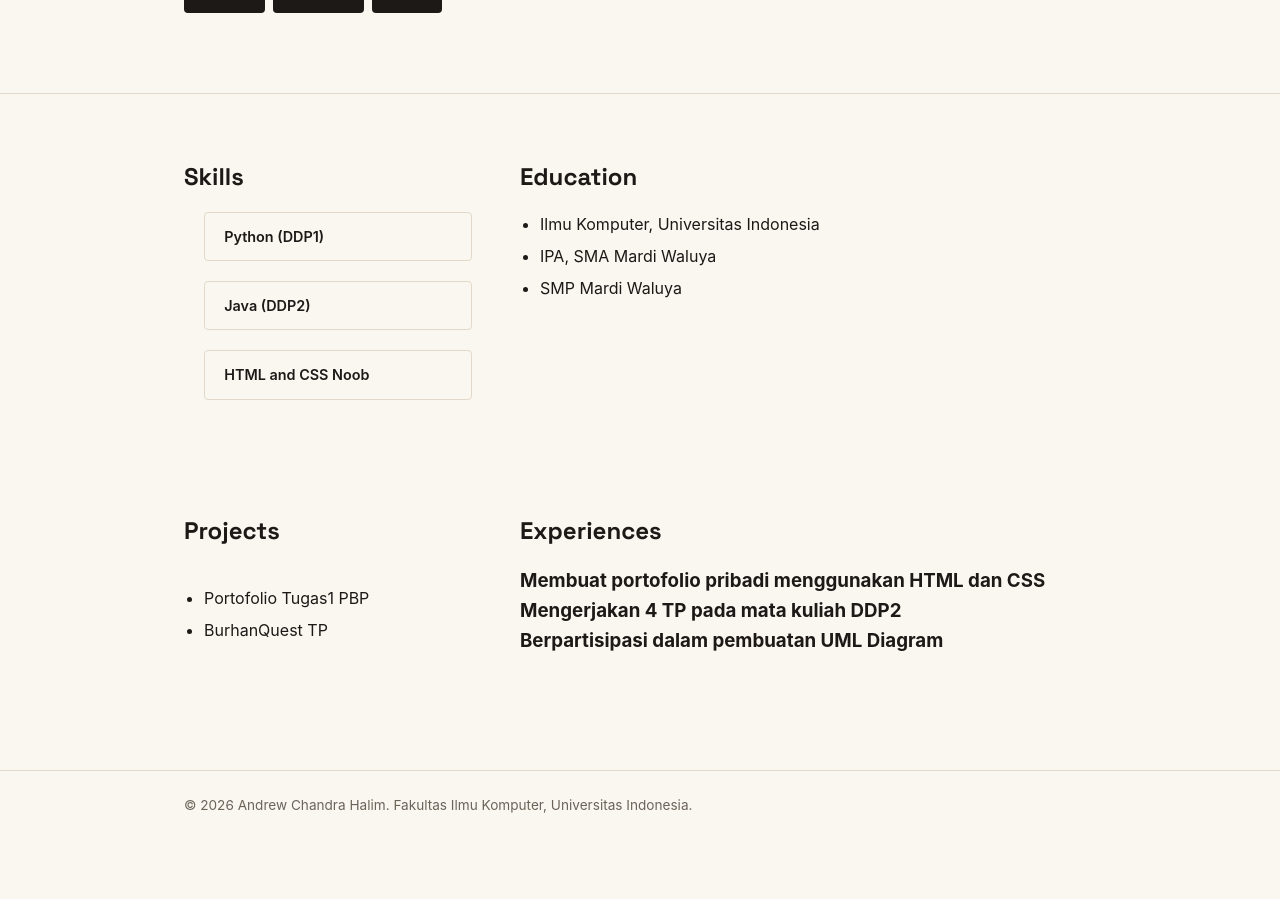
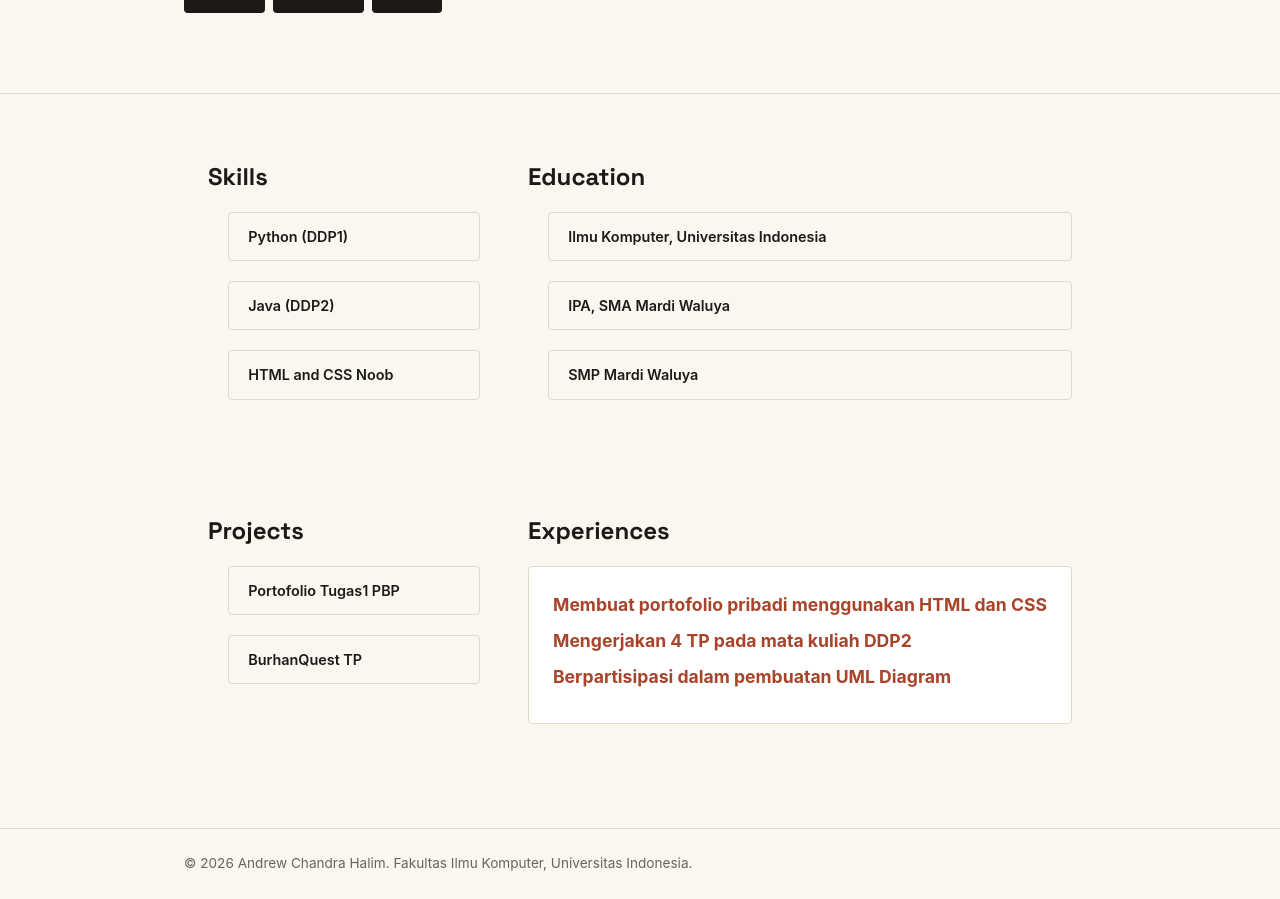
Before and after one commit to andrew-chandra/myportofolio, a Django app: page / in a window 1280 px wide. Shown: the part 578-1477 px from the top of the page. Before the commit the page ends 1391 px from the top, so only its background shows below. Run offline with Django 5.2, Linux system fonts and the light colour scheme.

Commit message:
Menyeragamkan style border pada 3 bagian serta fix article pada CSS

```diff
--- a/static/css/style.css
+++ b/static/css/style.css
@@ -205,26 +205,58 @@ h1, .brand {
     font-size: 0.9rem;
 }
 
-.projects {
+.projects ul {
+    display: flex;
+    flex-direction: column;
+    gap: 0.75rem;
+    list-style: none;
+}
+
+.projects li {
+    background-color: var(--paper);
+    border: 1px solid var(--line);
+    padding: 0.8rem 1.2rem;
+    border-radius: var(--radius);
+    font-weight: 600;
+    font-size: 0.9rem;
+}
+
+.education ul {
+    display: flex;
+    flex-direction: column;
+    gap: 0.75rem;
+    list-style: none;
+}
+
+.education li {
+    background-color: var(--paper);
+    border: 1px solid var(--line);
+    padding: 0.8rem 1.2rem;
+    border-radius: var(--radius);
+    font-weight: 600;
+    font-size: 0.9rem;
+}
+
+.experiences {
     display: flex;
     flex-direction: column;
     gap: 1.25rem;
 }
 
-.projects article {
+.experiences article {
     background-color: #ffffff;
     border: 1px solid var(--line);
     border-radius: var(--radius);
     padding: 1.5rem;
 }
 
-.projects article h3 {
+.experiences article h3 {
     color: var(--accent-dark);
     margin-bottom: 0.5rem;
     font-size: 1.1rem;
 }
 
-.projects article p {
+.experiences article p {
     font-size: 0.9rem;
     color: var(--text-muted);
 }
```
